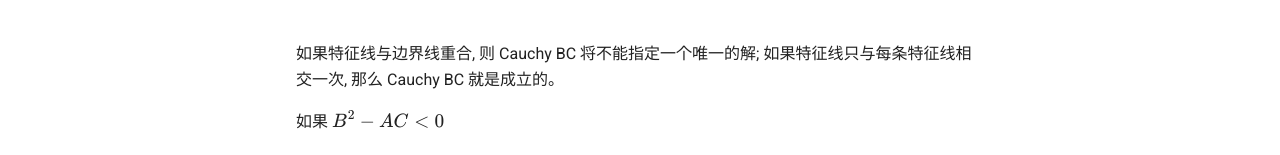
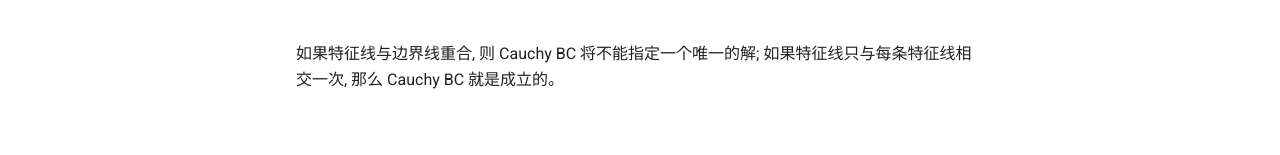
Before and after one commit to ymma98/technotes, an MkDocs documentation site: the page built from docs/FEM/边界条件.md, in a window 1280 px wide and 900 px high, scrolled down 3429 px. Shown: the part 742-897 px from the top of the window. Built offline with MkDocs 1.6.1 and Material for MkDocs 9.7.7, drawn with Linux system fonts in a browser that asks for light colours; after the commit the page ends 4288 px from its top, so only the background shows below that.

Commit message:
docs/FEM/边界条件.md updated from https://stackedit.cn/

```diff
--- a/docs/FEM/边界条件.md
+++ b/docs/FEM/边界条件.md
@@ -124,9 +124,8 @@ $$
 
 如果特征线与边界线重合, 则 Cauchy BC 将不能指定一个唯一的解; 如果特征线只与每条特征线相交一次, 那么 Cauchy BC 就是成立的。
 
-如果 $B^2 -AC < 0$
 <!--stackedit_data:
-eyJoaXN0b3J5IjpbMTUzNTQ3MjAyMCwtMTgyNTMxMjI1OSw2Mj
-UzMjQ5MDEsLTE2OTc2ODEyNDAsNjMwNTM0Nzc4LDQzNjM4OTc5
-Niw0MjQ0MjY2M119
+eyJoaXN0b3J5IjpbMjA1MTQ3MjMxMSwxNTM1NDcyMDIwLC0xOD
+I1MzEyMjU5LDYyNTMyNDkwMSwtMTY5NzY4MTI0MCw2MzA1MzQ3
+NzgsNDM2Mzg5Nzk2LDQyNDQyNjYzXX0=
 -->
```
